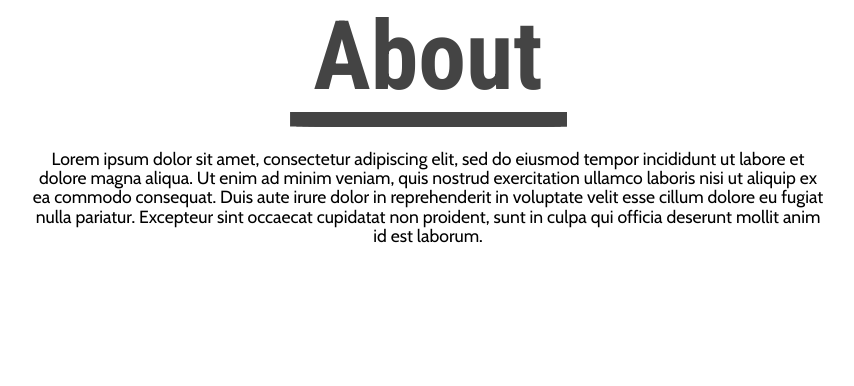
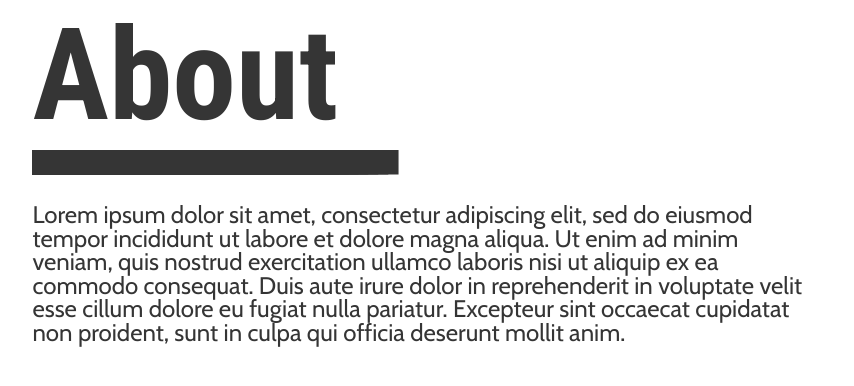
Before and after one commit to FarrisIsmati/portfolio, a React (Create React App) app in the folder portfolio/: page /about in a window 1280 px wide. Shown: the top 386 px of the page, without its empty margins (212-1066 px from the left). Built offline with nearby package versions, Linux system fonts and the light colour scheme.

Commit message:
additional style changes

```diff
--- a/portfolio/src/About/About.js
+++ b/portfolio/src/About/About.js
@@ -5,18 +5,16 @@ import Page from '../Base_Components/Page'
 
 class About extends Component {
   render() {
-    const aboutData = "Lorem ipsum dolor sit amet, consectetur adipiscing elit, sed do eiusmod tempor incididunt ut labore et dolore magna aliqua. Ut enim ad minim veniam, quis nostrud exercitation ullamco laboris nisi ut aliquip ex ea commodo consequat. Duis aute irure dolor in reprehenderit in voluptate velit esse cillum dolore eu fugiat nulla pariatur. Excepteur sint occaecat cupidatat non proident, sunt in culpa qui officia deserunt mollit anim id est laborum."
+    const aboutData = "Lorem ipsum dolor sit amet, consectetur adipiscing elit, sed do eiusmod tempor incididunt ut labore et dolore magna aliqua. Ut enim ad minim veniam, quis nostrud exercitation ullamco laboris nisi ut aliquip ex ea commodo consequat. Duis aute irure dolor in reprehenderit in voluptate velit esse cillum dolore eu fugiat nulla pariatur. Excepteur sint occaecat cupidatat non proident, sunt in culpa qui officia deserunt mollit anim."
 
     const textStyle = {
-      textAlign: 'center',
-      lineHeight: '1.1em',
-      fontSize: '1.1em'
+      lineHeight: '.98em',
     }
 
     return (
       <div>
-        <Page title={'About'} titleSize={'6em'} height={'15px'}>
-          <div>
+        <Page title={'About'} titleSize={'8em'} height={'25px'}>
+          <div className="textBackground">
             <p style={textStyle}>{aboutData}</p>
           </div>
         </Page>
--- a/portfolio/src/Base_Components/Divider.js
+++ b/portfolio/src/Base_Components/Divider.js
@@ -14,8 +14,6 @@ class Divider extends Component {
     let canvasHeight = canvas.clientHeight
     let canvasWidth = canvas.clientWidth
 
-    //context.lineCap = "round"
-
     // Gets need to remove the 'px' when setting lineWidth
     context.lineWidth = this.props.height.slice(0,-2)
     context.strokeStyle = this.props.color
@@ -23,23 +21,20 @@ class Divider extends Component {
     this.animate(context, canvasWidth, canvasHeight )
   }
 
-  animate(context, canvasWidth, canvasHeight, newWidthRight = canvasWidth/2, newWidthLeft = canvasWidth/2, increment = canvasWidth/400){
+  animate(context, canvasWidth, canvasHeight, newWidthRight = 0, increment = canvasWidth/400){
     context.beginPath()
     //Starting Position
-    context.moveTo(Math.floor(canvasWidth/2), (Math.floor(canvasHeight/2)))
+    context.moveTo(0, (Math.floor(canvasHeight/2)))
 
     //Increment left and right lines by
     increment += canvasWidth/(canvasWidth * 7)
     newWidthRight += increment
-    newWidthLeft -= increment
 
     if (newWidthRight < canvasWidth) {
       context.lineTo(newWidthRight, (Math.floor(canvasHeight/2)))
       context.stroke()
-      context.lineTo(newWidthLeft, (Math.floor(canvasHeight/2)))
-      context.stroke()
       setTimeout(() => {
-        this.animate(context, canvasWidth, canvasHeight, newWidthRight, newWidthLeft, increment)
+        this.animate(context, canvasWidth, canvasHeight, newWidthRight, increment)
       }, 17)
     }
   }
@@ -74,7 +69,7 @@ Divider.propTypes = {
 Divider.defaultProps = {
   width: '100%',
   height: '40px',
-  color: '#444444',
+  color: '#353535',
   lineWidth: 10
 }
 
--- a/portfolio/src/Base_Components/Page.js
+++ b/portfolio/src/Base_Components/Page.js
@@ -42,22 +42,23 @@ class Page extends Component {
     const pageStyle = {
       display: 'flex',
       flexDirection: 'column',
-      justifyContent: 'center',
-      alignItems: 'center'
+      alignContent: 'flex-start'
     }
 
-    const hide = {
-      display: ''
+    const centerStyle = {
+
     }
 
     return (
       <div>
         <div style={pageStyle}>
-          <Title ref="title" getTitleSize={this.getTitleSize} title={title} size={titleSize} />
-          { this.state.renderDivider ?
-            <Divider width={this.state.titleSize} height={height} /> :
-            null
-          }
+          <div style={centerStyle}>
+            <Title ref="title" getTitleSize={this.getTitleSize} title={title} size={titleSize} />
+            { this.state.renderDivider ?
+              <Divider width={this.state.titleSize} height={height} /> :
+              null
+            }
+          </div>
           {children}
         </div>
       </div>
--- a/portfolio/src/Base_Components/Title.js
+++ b/portfolio/src/Base_Components/Title.js
@@ -16,13 +16,12 @@ class Title extends Component {
     const titleStyle = {
       color: color,
       fontSize: size,
-      margin: 0
+      margin: 0,
+      display: 'inline-block'
     }
 
     return (
-      <div>
-        <h1 ref="title" style={titleStyle} color={color}>{title}</h1>
-      </div>
+      <h1 ref="title" style={titleStyle} color={color}>{title}</h1>
     )
   }
 }
@@ -34,7 +33,6 @@ Title.propTypes = {
 }
 
 Title.defaultProps = {
-  color: '#444444',
   size: '4em'
 }
 
--- a/portfolio/src/index.css
+++ b/portfolio/src/index.css
@@ -6,9 +6,27 @@ body {
 }
 
 h1 {
+  margin: 0;
   font-family: 'Roboto Condensed', sans-serif;
+  color: #353535;
 }
 
 p {
   font-family: 'Cabin', sans-serif;
+  font-size: 1.5em;
+  color: #353535;
 }
+
+/*.textBackground {
+  background-color: #fae16c;
+  padding: 0 15px 0 15px;
+}
+
+.textBackgroundAlt {
+  background-color: #fdeea6;
+  padding: 0 15px 0 15px;
+}
+
+.textBackgroundAlt p {
+  color: #b5aa75;
+}*/
```
